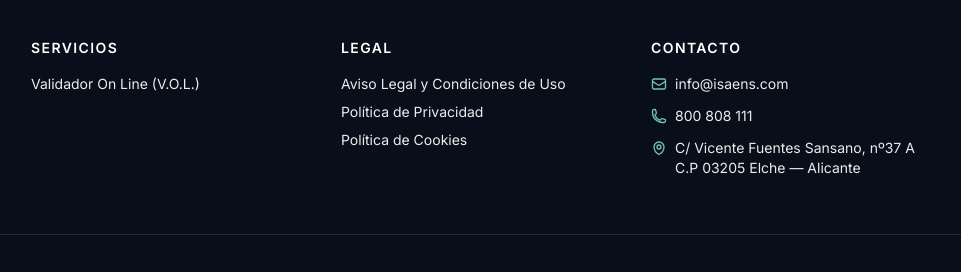
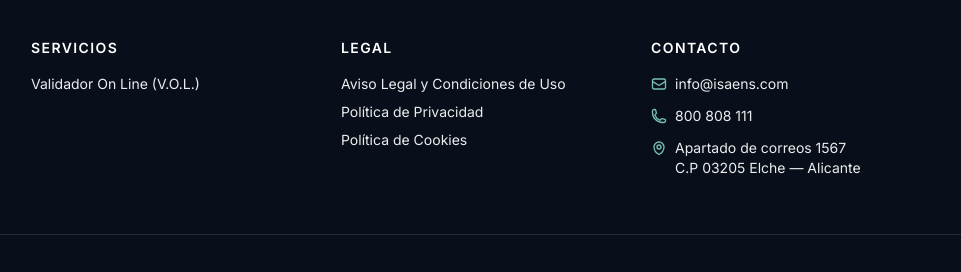
Before and after one commit to soporteasonaman/isaens-landing, a plain HTML site: page aviso-legal.html in a window 1280 px wide. Shown: the part 3780-4052 px from the top of the page, 319-1280 px from the left. Drawn offline with nearby package versions, Linux system fonts and the light colour scheme.

Commit message:
Unificar footer de páginas legales con el de la home
Logo 80px, sin descripción ni iconos sociales, enlaces legales
sin estilo activo y sub-footer solo con copyright.

```diff
--- a/aviso-legal.html
+++ b/aviso-legal.html
@@ -293,7 +293,7 @@
             </li>
             <li class="flex items-start gap-2">
               <svg class="w-4 h-4 mt-0.5 flex-shrink-0" style="color:#77beb8;" fill="none" viewBox="0 0 24 24" stroke="currentColor" stroke-width="2"><path stroke-linecap="round" stroke-linejoin="round" d="M15 10.5a3 3 0 11-6 0 3 3 0 016 0z"/><path stroke-linecap="round" stroke-linejoin="round" d="M19.5 10.5c0 7.142-7.5 11.25-7.5 11.25S4.5 17.642 4.5 10.5a7.5 7.5 0 1115 0z"/></svg>
-              <span>C/ Vicente Fuentes Sansano, nº37 A<br/>C.P 03205 Elche — Alicante</span>
+              <span>Apartado de correos 1567<br/>C.P 03205 Elche — Alicante</span>
             </li>
           </ul>
         </div>
```
Also changed, not shown: cookies.html (+1 -1 lines), index.html (+1 -1 lines), privacidad.html (+1 -1 lines).
